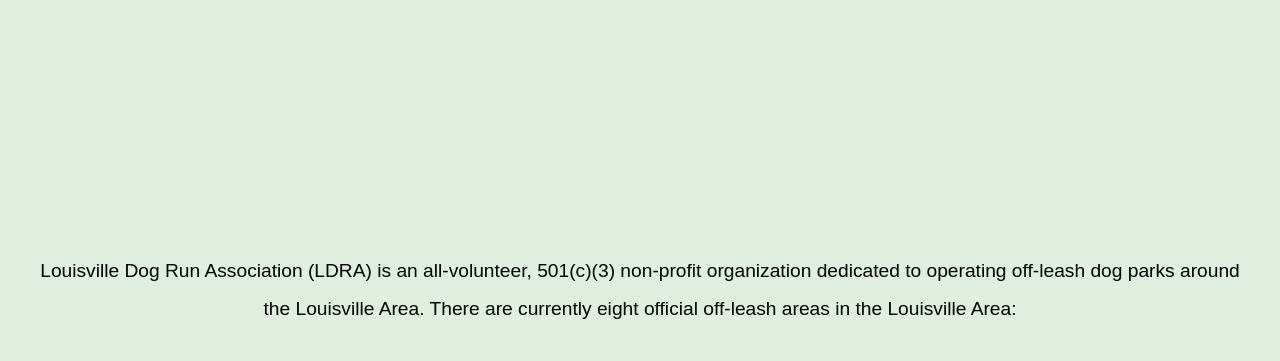
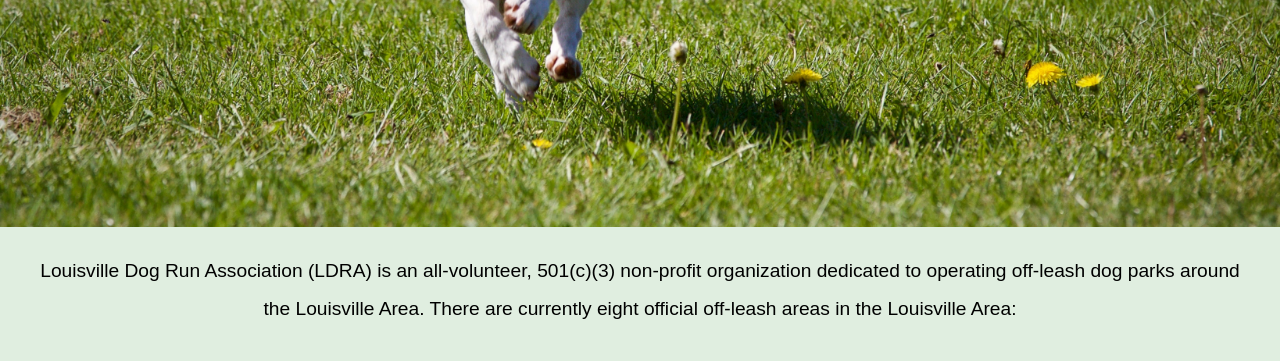
Before and after one commit to Brimercam/LouisvilleDogRunLDRA, a plain HTML site: page index.html in a window 1280 px wide. Shown: the part 448-809 px from the top of the page. Drawn offline with Linux system fonts and the light colour scheme; some packages are replaced by stand-ins of ours; files whose address does not match are found by name.

Commit message:
Images link fix

```diff
--- a/LDRA_Styles1.css
+++ b/LDRA_Styles1.css
@@ -38,7 +38,7 @@
     ****************/
 
 .primaryContent h1 {
-    background: url("runningdog.jpg") no-repeat center center;
+    background: url("images/runningdog.jpg") no-repeat center center;
     height: 355px;
     background-size: cover;
     font-size: 115px;
```
Also changed, not shown: 1 other file.
